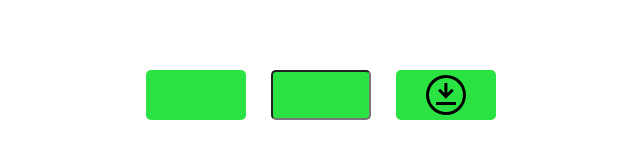
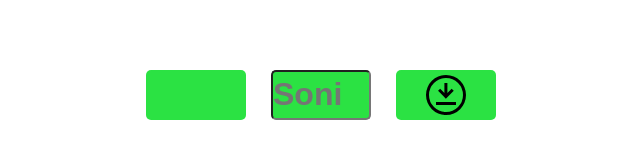
Before and after one commit to Xurshidbek4433/Random, a plain HTML site: page index.html in a window 1280 px wide. Shown: the part 610-768 px from the top of the page, without its empty margins (319-959 px from the left). Drawn offline with Linux system fonts and the light colour scheme.

Commit message:
Inputga o'zgartirish kiritildi

```diff
--- a/index.html
+++ b/index.html
@@ -29,7 +29,7 @@
           </div>
 
           <form action="#">
-            <input id="custom_select" type="number" class="number_input" />
+            <input id="custom_select" type="number" placeholder="Soni" class="number_input" />
           </form>
           <div class="goo">
             <img
```
